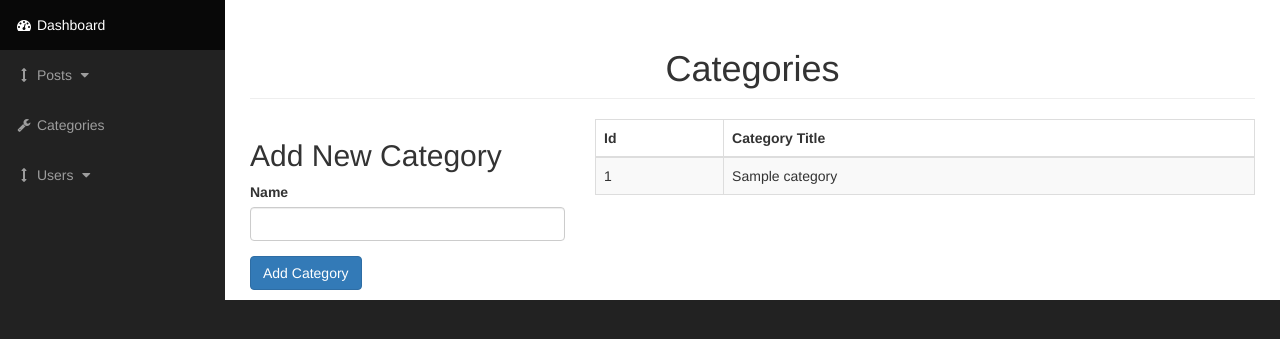
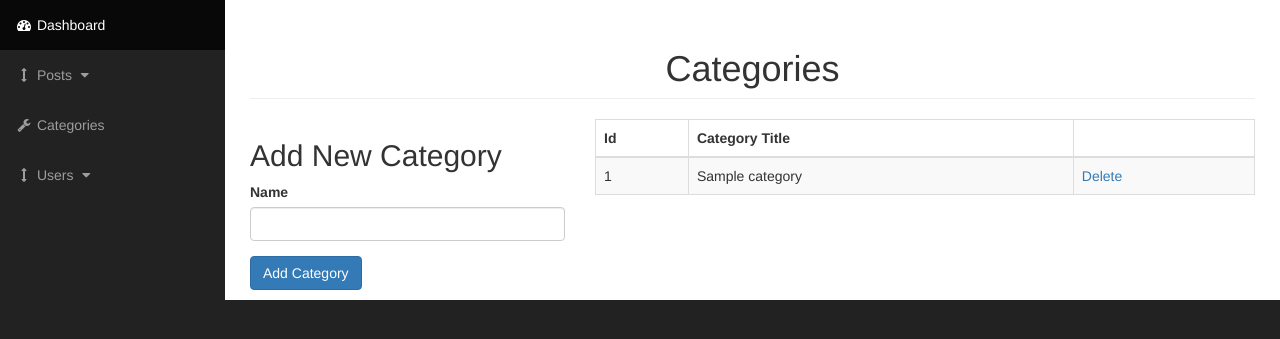
Before and after one commit to ahmedMshaban/CMS-Project-Blogging-System, a PHP site: page /admin/categories.php in a window 1280 px wide. Shown: the part 51-390 px from the top of the page. Run offline with PHP 8.4, Linux system fonts and the light colour scheme; tables that the repository leaves empty or names only in its code hold one stand-in row (values such as "Sample post").

Commit message:
Deleting Categories

```diff
--- a/admin/categories.php
+++ b/admin/categories.php
@@ -1,6 +1,7 @@
 <?php include "includes/header.php" ?>
 <?php
 
+//Add category
 if (isset($_POST['submit'])) {
     $category_name = mysqli_real_escape_string($conn,$_POST['cat_title']);
     $query = "INSERT INTO categories (cat_title) VALUES ('$category_name')";
@@ -60,15 +61,26 @@ if (isset($_POST['submit'])) {
                                 <tr>
                                     <th>Id</th>
                                     <th>Category Title</th>
+                                    <th></th>
                                 </tr>
                             </thead>
                             <tbody>
                                 <?php
+                                    //Display categories
                                     while ( $row = mysqli_fetch_assoc($categories_result) ) {
                                         $catgory_id = $row['cat_id'];
                                         $catgory_title = $row['cat_title'];
                                         echo "<tr><td>$catgory_id</td>";
-                                        echo "<td>$catgory_title</td></tr>";
+                                        echo "<td>$catgory_title</td>";
+                                        echo "<td><a href='categories.php?delete=$catgory_id'>Delete</a></td></tr>";
+                                    }
+
+                                    //Delete category
+                                    if (isset($_GET['delete'])) {
+                                        $cat_to_delete = $_GET['delete'];
+                                        $query = "DELETE from categories WHERE cat_id = $catgory_id ";
+                                        $delete_query = mysqli_query($conn, $query);
+                                        header("Location: categories.php");
                                     }
                                 ?>
                             </tbody>
--- a/includes/footer.php
+++ b/includes/footer.php
@@ -1,7 +1,7 @@
 <footer>
             <div class="row">
                 <div class="col-lg-12">
-                    <p>Copyright &copy; Your Website 2014</p>
+                    <p>Copyright &copy; Your Website 2019</p>
                 </div>
                 <!-- /.col-lg-12 -->
             </div>
```
